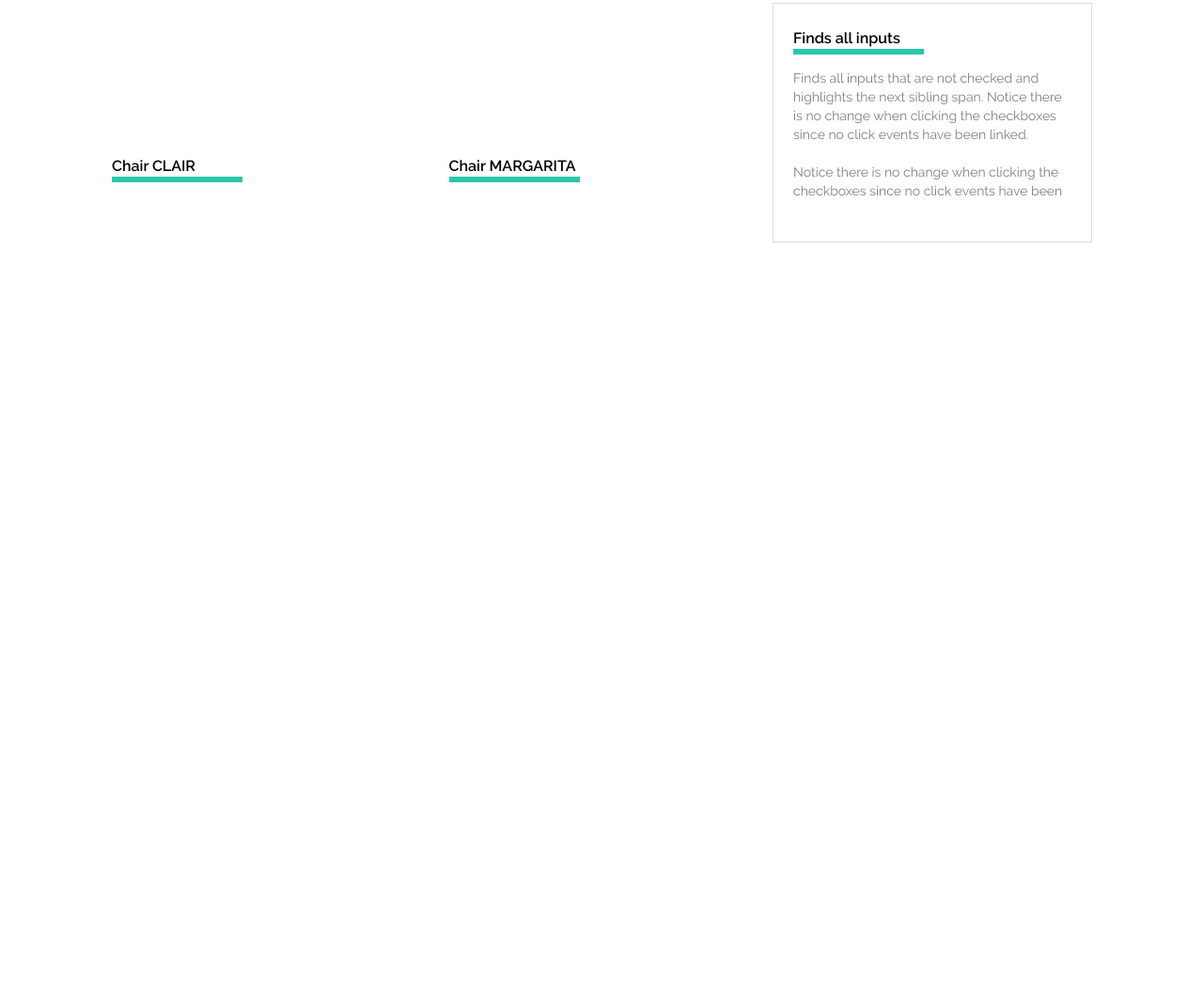
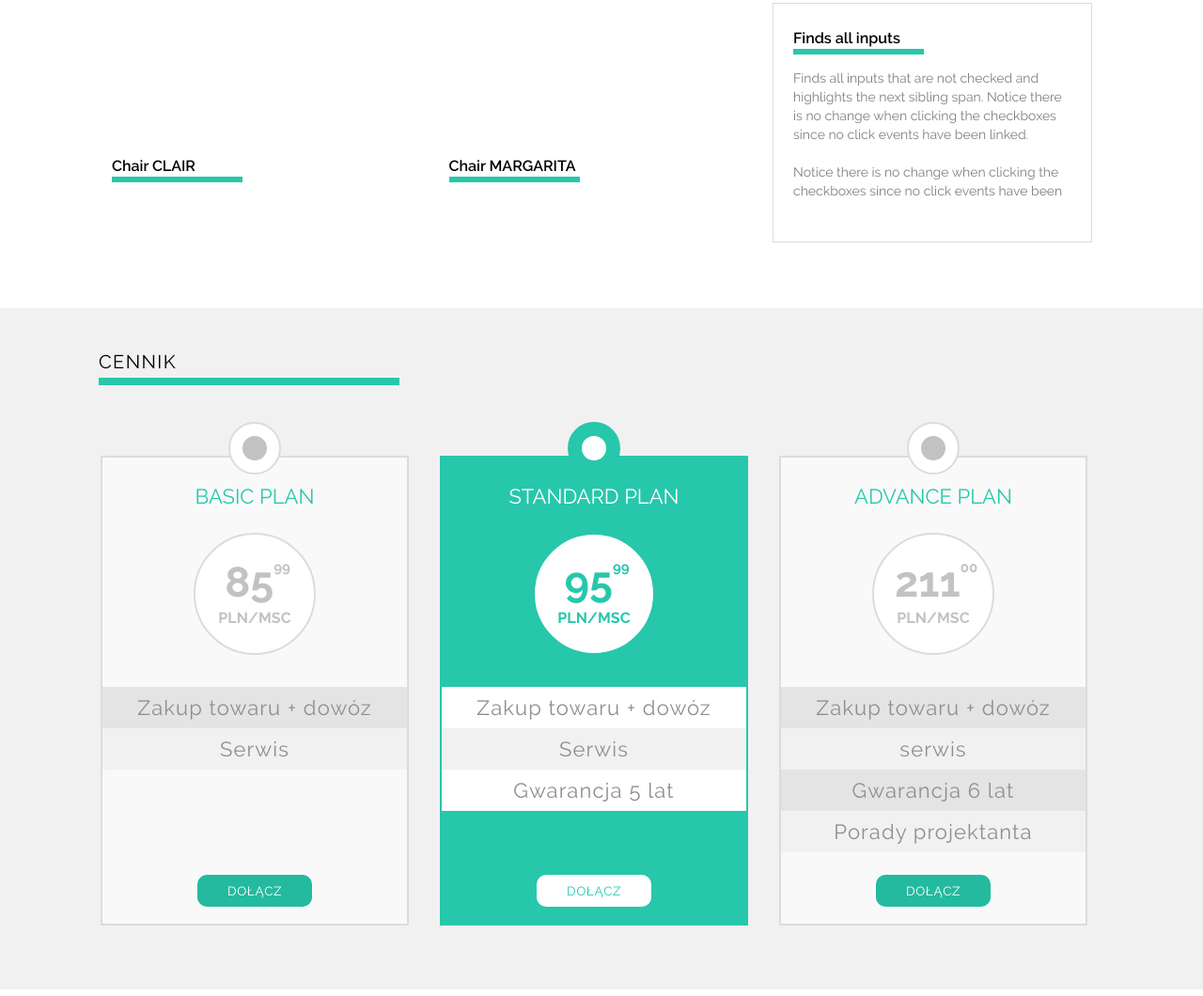
Before and after one commit to m-zaremba/Course_workshop_site, a plain HTML site: page index.html in a window 1280 px wide. Shown: the part 568-1628 px from the top of the page at 94% size. Before the commit the page ends 896 px from the top, so only its background shows below. Drawn offline with Linux system fonts and the light colour scheme.

Commit message:
HTML and CSS section three added

```diff
--- a/css/style.css
+++ b/css/style.css
@@ -280,3 +280,195 @@ header {
   display: block;
   margin-top: 2px;
 }
+
+/* Section 3 style */
+
+.section.price_list {
+  height: 725px;
+  background-color: #f1f1f1;
+}
+
+.all_plans {
+  width: 100%;
+}
+
+.price_list .main_width {
+  align-items: flex-start;
+  padding-top: 45px;
+  padding-right: 26px;
+}
+
+.plan_container {
+  display: flex;
+  justify-content: space-between;
+  padding-right: 5px;
+}
+
+.title_price {
+  text-transform: uppercase;
+  font-weight: normal;
+  font-size: 20px;
+  letter-spacing: .07em;
+}
+
+.title_price:after {
+  content: '';
+  margin-top: 5px;
+  width: 320px;
+  height: 8px;
+  background-color: #27c7ab;
+  display: block;
+}
+
+.plan {
+  padding-top: 28px;
+  height: 500px;
+  width: 328px;
+  margin: 75px 2px;
+  border: gainsboro solid 2px;
+  background-color: #f9f9f9;
+  text-align: center;
+  position: relative;
+  font-size: 22px;
+}
+
+.circle {
+  position: absolute;
+  left: 50%;
+  top: -38px;
+  width: 56px;
+  height: 56px;
+  padding: 25px;
+  background-color: white;
+  border: gainsboro solid 2px;
+  border-radius: 50%;
+  z-index: 0;
+  transform: translate(-50%, 0);
+}
+
+.circle::after {
+  content: "";
+  display: block;
+  background-color: #c2c2c2;
+  position: absolute;
+  border-radius: 50%;
+  width: 26px;
+  height: 26px;
+  top: 13px;
+  left: 13px;
+}
+
+.plan_ver {
+  color: #27c7ab;
+}
+
+.price {
+  color: #c2c2c2;
+  font-size: 45px;
+  font-weight: 700;
+  width: 130px;
+  height: 130px;
+  border-radius: 50%;
+  border: gainsboro solid 2px;
+  line-height: 28px;
+  padding-top: 21px;
+  background-color: white;
+  position: absolute;
+  top: 80px;
+  left: 50%;
+  text-indent: 6px;
+  transform: translate(-50%, 0);
+}
+
+.sup {
+  font-size: 15px;
+  vertical-align: 26px;
+}
+
+.currency_time {
+  color: #c2c2c2;
+  font-size: 16px;
+  margin-top: 0;
+}
+
+.plan_items {
+  position: absolute;
+  width: 100%;
+  top: 244px;
+}
+
+table {
+  border-collapse: collapse;
+}
+
+.plan_items td {
+  height: 44px;
+}
+
+tr {
+  color: #8f8f8f;
+  letter-spacing: .05em;
+}
+
+tr:nth-child(odd) {
+  background-color: #e4e4e4;
+}
+
+tr:nth-child(even) {
+  background-color: #f1f1f1;
+}
+
+.join_button {
+  position: absolute;
+  left: 50%;
+  bottom: 18px;
+  width: 122px;
+  height: 34px;
+  border-radius: 10px;
+  letter-spacing: .05em;
+  transform: translate(-50%, 0);
+}
+
+.price_list > .price {
+  text-indent: 12px;
+}
+
+.plan.marked {
+  border: #27c7ab solid 2px;
+  background-color: #27c7ab;
+}
+
+.circle.marked {
+  background-color: #27c7ab;
+  border: #27c7ab solid 2px;
+}
+
+.circle.marked::after {
+  background-color: white;
+}
+
+.price.marked {
+  color: #27c7ab;
+  border: #27c7ab solid 2px;
+}
+
+.currency_time.marked {
+  color: #27c7ab;
+}
+
+.join_button.marked {
+  color: #27c7ab;
+  background-color: white;
+}
+
+.marked tr:nth-child(even) {
+  background-color: #f1f1f1;
+}
+
+.marked tr:nth-child(odd) {
+  background-color: white;
+}
+
+.plan_ver.marked {
+  color: white;
+}
--- a/index.html
+++ b/index.html
@@ -55,6 +55,67 @@
       </div>
     </section>
 
+    <section class="section price_list">
+      <div class="main_width">
+        <div class="all_plans">
+          <h1 class="title_price">cennik</h1>
+          <div class="plan_container">
+            <div class="plan">
+              <div class="circle"></div>
+              <div class="plan_ver">BASIC PLAN</div>
+              <div class="price">85<span class="sup">99</span><br><span class="currency_time">PLN/MSC</span></div>
+              <table class="plan_items">
+                <tr>
+                  <td>Zakup towaru + dowóz</td>
+                </tr>
+                <tr>
+                  <td>Serwis</td>
+                </tr>
+              </table>
+              <button class="join_button">dołącz</button>
+            </div>
+            <div class="plan marked">
+              <div class="circle marked"></div>
+              <div class="plan_ver marked">STANDARD PLAN</div>
+              <div class="price marked">95<span class="sup">99</span><br><span class="currency_time marked">PLN/MSC</span></div>
+              <table class="plan_items marked">
+                <tr>
+                  <td>Zakup towaru + dowóz</td>
+                </tr>
+                <tr>
+                  <td>Serwis</td>
+                </tr>
+                <tr>
+                  <td>Gwarancja 5 lat</td>
+                </tr>
+              </table>
+              <button class="join_button marked">dołącz</button>
+            </div>
+            <div class="plan">
+              <div class="circle"></div>
+              <div class="plan_ver">ADVANCE PLAN</div>
+              <div class="price">211<span class="sup">00</span><br><span class="currency_time">PLN/MSC</span></div>
+              <table class="plan_items">
+                <tr>
+                  <td>Zakup towaru + dowóz</td>
+                </tr>
+                <tr>
+                  <td>serwis</td>
+                </tr>
+                <tr>
+                  <td>Gwarancja 6 lat</td>
+                </tr>
+                <tr>
+                  <td>Porady projektanta</td>
+                </tr>
+              </table>
+              <button class="join_button">dołącz</button>
+            </div>
+          </div>
+        </div>
+      </div>
+    </section>
   </main>
+
 </body>
 </html>
```
